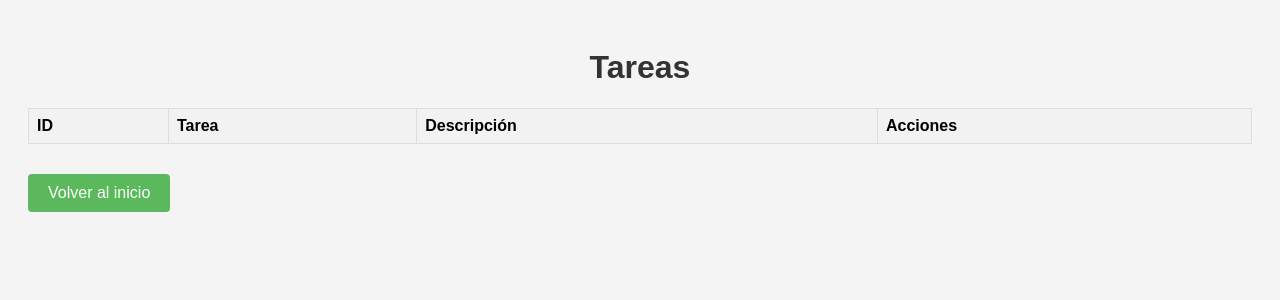
After one commit to AlexisAndradeDev/LenguajeModernos, a Flask app: page /tareas in a window 1280 px wide. The commit adds this page. Shown: the top 300 px of the page. Run offline with Flask 3, Linux system fonts and the light colour scheme; data that the repository does not hold is empty.

Commit message:
Agregado CRUD y style.css

```diff
--- a/main.py
+++ b/main.py
@@ -2,6 +2,7 @@ from flask import request, render_template, redirect, url_for
 import pymysql
 from app import app
 from dbconfig import mysql
+import sys
 
 @app.route('/')
 def index():
@@ -12,15 +13,15 @@ def add_task():
     conn = None
     cursor = None
     try:
-        _task = request.form['task']
-        _description = request.form['description']
-        if _task and _description:
+        task = request.form['task']
+        description = request.form['description']
+        if task and description:
             conn = mysql.connect()
             cursor = conn.cursor(pymysql.cursors.DictCursor)
             sql = "INSERT INTO Tareas(task, description) VALUES(%s, %s)"
-            cursor.execute(sql, (_task, _description))
+            cursor.execute(sql, (task, description))
             conn.commit()
-            return redirect(url_for('task_added', task=_task, description=_description))
+            return redirect(url_for('task_added', task=task, description=description))
         else:
             return 'Hubo un error al crear la tarea. No se pudo obtener la tarea o la descripción.'
     except Exception as e:
@@ -35,7 +36,79 @@ def add_task():
 def task_added():
     task = request.args.get('task')
     description = request.args.get('description')
-    return render_template('task_added.html', task=task, description=description)
+    return render_template('tarea_creada.html', task=task, description=description)
+
+@app.route('/tareas')
+def get_tasks():
+    conn = None
+    cursor = None
+    try:
+        conn = mysql.connect()
+        cursor = conn.cursor(pymysql.cursors.DictCursor)
+        cursor.execute("SELECT * FROM Tareas")
+        tasks = cursor.fetchall()
+        return render_template('tareas.html', tareas=tasks)
+    except Exception as e:
+        print(f"Error: {e}")
+    finally:
+        if cursor:
+            cursor.close()
+        if conn:
+            conn.close()
+
+@app.route('/eliminar/<int:id>')
+def delete_task(id):
+    conn = None
+    cursor = None
+    try:
+        conn = mysql.connect()
+        cursor = conn.cursor(pymysql.cursors.DictCursor)
+        cursor.execute("DELETE FROM Tareas WHERE id = %s", (id,))
+        conn.commit()
+        return redirect(url_for('get_tasks'))
+    except Exception as e:
+        print(f"Error: {e}")
+    finally:
+        if cursor:
+            cursor.close()
+        if conn:
+            conn.close()
+
+@app.route('/editar/<int:id>', methods=['GET', 'POST'])
+def update_task(id):
+    conn = None
+    cursor = None
+    try:
+        conn = mysql.connect()
+        cursor = conn.cursor(pymysql.cursors.DictCursor)
+        if request.method == 'POST':
+            task = request.form['task']
+            description = request.form['description']
+            if task and description:
+                cursor.execute("UPDATE Tareas SET task = %s, description = %s WHERE id = %s", (task, description, id))
+                conn.commit()
+                return redirect(url_for('get_tasks'))
+            else:
+                return 'Hubo un error al actualizar la tarea. No se pudo obtener la tarea o la descripción.'
+        else:
+            cursor.execute("SELECT * FROM Tareas WHERE id = %s", (id,))
+            row = cursor.fetchone()
+            return render_template('editar_tarea.html', tarea=row)
+    except Exception as e:
+        print(f"Error: {e}")
+    finally:
+        if cursor:
+            cursor.close()
+        if conn:
+            conn.close()
+
 
 if __name__ == "__main__":
-    app.run()
+    args = sys.argv
+    # ejecutar en modo debug
+    debug_on = False
+    if "-debug" in args:
+        debug_on = True
+        args.remove("-debug")
+
+    app.run(debug=debug_on)
--- /dev/null
+++ b/static/style.css
@@ -0,0 +1,99 @@
+
+body {
+    font-family: Arial, sans-serif;
+    background-color: #f4f4f4;
+    padding: 20px;
+}
+
+h1, h2 {
+    color: #333;
+    text-align: center;
+}
+
+p {
+    color: #555;
+    text-align: center;
+}
+
+table {
+    width: 100%;
+    border-collapse: collapse;
+    margin: 20px 0;
+}
+
+table, th, td {
+    border: 1px solid #ddd;
+}
+
+th, td {
+    padding: 8px;
+    text-align: left;
+}
+
+th {
+    background-color: #f2f2f2;
+}
+
+tr:nth-child(even) {
+    background-color: #f9f9f9;
+}
+
+tr:hover {
+    background-color: #f1f1f1;
+}
+
+a {
+    display: inline-block;
+    margin: 10px 0;
+    padding: 10px 20px;
+    text-align: center;
+    background: #5cb85c;
+    color: #fff;
+    border-radius: 4px;
+    text-decoration: none;
+    cursor: pointer;
+}
+
+a:hover {
+    background: #4cae4c;
+}
+
+form {
+    background: #fff;
+    padding: 20px;
+    max-width: 400px;
+    margin: 0 auto;
+    border-radius: 8px;
+    box-shadow: 0 0 10px rgba(0, 0, 0, 0.1);
+}
+
+label {
+    margin-top: 10px;
+    display: block;
+    color: #555;
+}
+
+input[type="text"],
+textarea {
+    width: 95%;
+    padding: 10px;
+    margin-top: 5px;
+    border: 1px solid #ddd;
+    border-radius: 4px;
+}
+
+input[type="submit"],
+button {
+    background: #5cb85c;
+    color: #fff;
+    border: none;
+    padding: 10px 20px;
+    border-radius: 4px;
+    cursor: pointer;
+    margin-top: 10px;
+}
+
+input[type="submit"]:hover,
+button:hover {
+    background: #4cae4c;
+}
--- /dev/null
+++ b/templates/tareas.html
@@ -0,0 +1,38 @@
+<!DOCTYPE html>
+<html lang="es">
+
+<head>
+    <meta charset="UTF-8">
+    <title>Lista de Tareas</title>
+    <link rel="stylesheet" href="{{ url_for('static', filename='style.css') }}">
+</head>
+
+<body>
+    <h1>Tareas</h1>
+    <table border="1">
+        <thead>
+            <tr>
+                <th>ID</th>
+                <th>Tarea</th>
+                <th>Descripción</th>
+                <th>Acciones</th>
+            </tr>
+        </thead>
+        <tbody>
+            {% for tarea in tareas %}
+            <tr>
+                <td>{{ tarea.id }}</td>
+                <td>{{ tarea.task }}</td>
+                <td>{{ tarea.description }}</td>
+                <td>
+                    <a href="{{ url_for('update_task', id=tarea.id) }}">Editar</a>
+                    <a href="{{ url_for('delete_task', id=tarea.id) }}">Eliminar</a>
+                </td>
+            </tr>
+            {% endfor %}
+        </tbody>
+    </table>
+    <a href="{{ url_for('index') }}">Volver al inicio</a>
+</body>
+
+</html>
```
Also changed, not shown: templates/editar_tarea.html (added, +22 -0 lines), templates/index.html (+18 -55 lines), templates/tarea_creada.html (added, +17 -0 lines), templates/task_added.html (deleted, +0 -42 lines).
